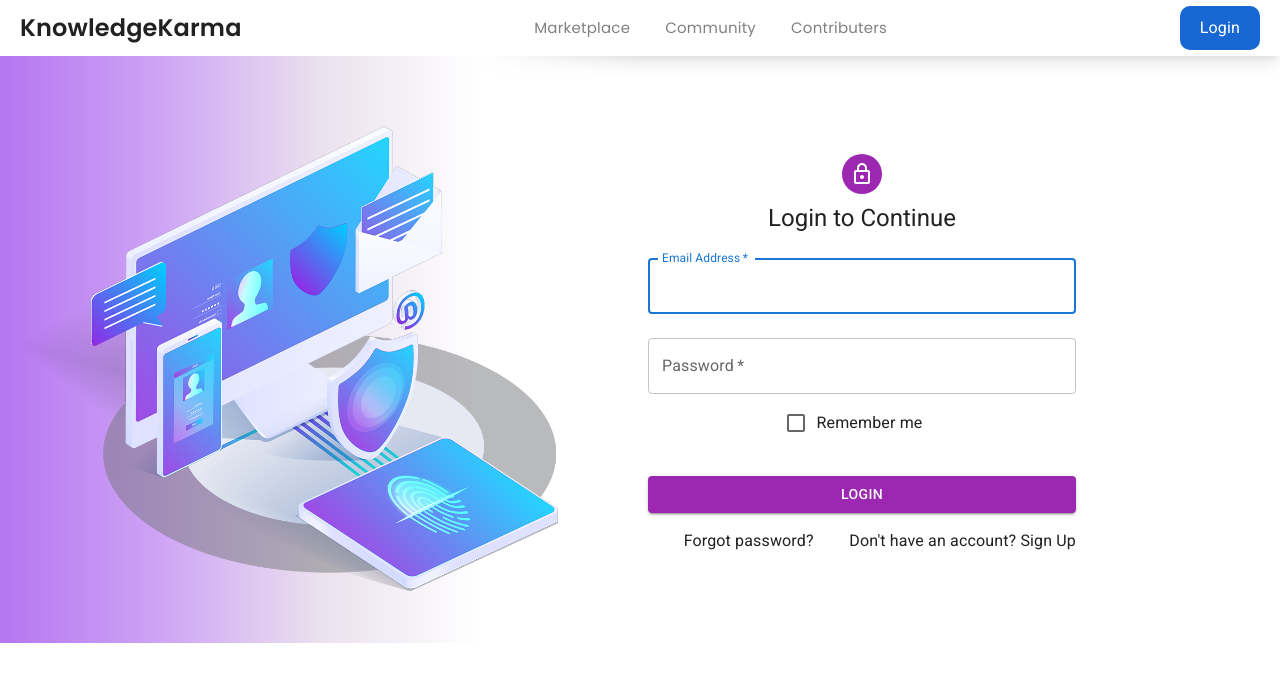
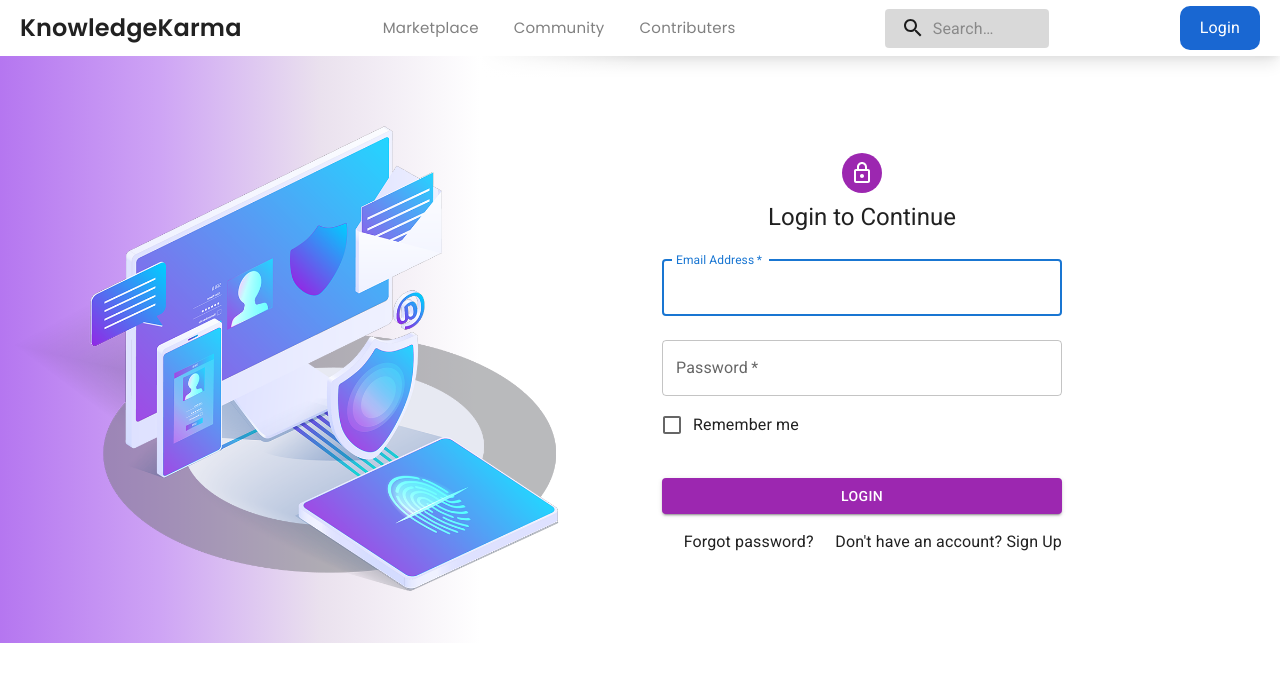
Before and after one commit to VighneshManjrekar/knowledge-karma, a React (Create React App) app in the folder client/: page / in a window 1280 px wide. Shown: the top 682 px of the page. Built offline with nearby package versions, Linux system fonts and the light colour scheme; no server answers.

Commit message:
Navbar search & login validation

```diff
--- a/client/src/components/Navbar/Navbar.jsx
+++ b/client/src/components/Navbar/Navbar.jsx
@@ -6,12 +6,59 @@
 import authService from "../../features/auth/authService";
 import { reset } from "../../features/auth/authSlice";
 import { useDispatch } from "react-redux";
+import SearchIcon from '@mui/icons-material/Search';
+import { styled, alpha } from '@mui/material/styles';
+import InputBase from '@mui/material/InputBase';
+
 
 import Box from '@mui/material/Box';
 import Tooltip from '@mui/material/Tooltip';
 import MenuItem from '@mui/material/MenuItem';
 import Menu from '@mui/material/Menu';
 import Typography from '@mui/material/Typography';
+
+
+const Search = styled('div')(({ theme }) => ({
+  position: 'relative',
+  borderRadius: theme.shape.borderRadius,
+  backgroundColor: alpha(theme.palette.common.black, 0.15),
+  '&:hover': {
+    backgroundColor: alpha(theme.palette.common.black, 0.25),
+  },
+  marginLeft: 0,
+  width: '100%',
+  [theme.breakpoints.up('sm')]: {
+    marginLeft: theme.spacing(1),
+    width: 'auto',
+  },
+}));
+
+const SearchIconWrapper = styled('div')(({ theme }) => ({
+    padding: theme.spacing(0, 2),
+    height: '100%',
+    position: 'absolute',
+    pointerEvents: 'none',
+    display: 'flex',
+    alignItems: 'center',
+    justifyContent: 'center',
+}));
+
+const StyledInputBase = styled(InputBase)(({ theme }) => ({
+    color: 'inherit',
+    '& .MuiInputBase-input': {
+        padding: theme.spacing(1, 1, 1, 0),
+        // vertical padding + font size from searchIcon
+        paddingLeft: `calc(1em + ${theme.spacing(4)})`,
+        transition: theme.transitions.create('width'),
+        width: '100%',
+        [theme.breakpoints.up('sm')]: {
+            width: '12ch',
+            '&:focus': {
+                width: '20ch',
+            },
+        },
+    },
+}));
 
 
 const Navbar = () => {
@@ -73,6 +120,15 @@
                     </Link>
                 </span>
             </div>
+            <Search>
+                <SearchIconWrapper>
+                    <SearchIcon />
+                </SearchIconWrapper>
+                <StyledInputBase
+                    placeholder="Search…"
+                    inputProps={{ 'aria-label': 'search' }}
+                />
+            </Search>
             {
                 user ? (
 
--- a/client/src/http/index.js
+++ b/client/src/http/index.js
@@ -15,6 +15,7 @@
 export const login = async (data) => await api.post("/api/auth/login", data)
 export const getUser = () => api.get("/api/auth/profile")
 export const logout = () => api.get("/api/auth/logout")
+export const resetPassword = (id, token) => api.post(`/reset-password/${id}/${token}`)
 
 
 //Admin Routes
--- a/client/src/pages/Login.jsx
+++ b/client/src/pages/Login.jsx
@@ -5,6 +5,7 @@
 import TextField from '@mui/material/TextField';
 import FormControlLabel from '@mui/material/FormControlLabel';
 import Checkbox from '@mui/material/Checkbox';
+import FormHelperText from '@mui/material/FormHelperText';
 import Grid from '@mui/material/Grid';
 import Box from '@mui/material/Box';
 import LockOutlinedIcon from '@mui/icons-material/LockOutlined';
@@ -18,6 +19,7 @@
 import { setUser } from '../features/auth/authSlice';
 import { useDispatch } from 'react-redux';
 import "../components/auth/auth.css";
+import { FormControl } from '@mui/material';
 
 export default function Login() {
     let navigate = useNavigate();
@@ -25,13 +27,21 @@
 
     const [email, setEmail] = useState('')
     const [password, setPassword] = useState('')
+    const [error, setError] = useState(false)
+    const [helperText, setHelperText] = React.useState('');
+
 
 
     const handleSubmit = async (e) => {
         e.preventDefault()
 
-        if (!email || !password) {
-            return
+        if (!email) {
+            setError(true);
+            setHelperText("Email not entered")
+        }
+        if(!password){
+            setError(true);
+            setHelperText("Password not entered")
        }
         const data = {
             email, password
@@ -39,7 +49,13 @@
         const response = await authService.loginUser(data)
         if (response.success) {
             dispatch(setUser(response.data))
+            setError(false);
+            setHelperText('')
             navigate('/marketplace')
+        }
+        if(!response.success){
+            setError(true);
+            setHelperText("Please Enter correct credentials")
         }
     }
 
@@ -73,6 +89,8 @@
                     noValidate
                     sx={{ mt: 1, color: "text.primary" }}
                 >
+                    <FormHelperText sx={{color:'red'}}>{helperText}</FormHelperText>
+                    <FormControl error={error} sx={{width: 400}}>
                         <TextField
                             margin="normal"
                             required
@@ -122,6 +140,7 @@
                         >
                             Login
                         </Button>
+                    </FormControl>
                     <Grid container>
                         <Grid item xs>
                             <Link
```
Lines whose indentation alone changed are shown as unchanged.
